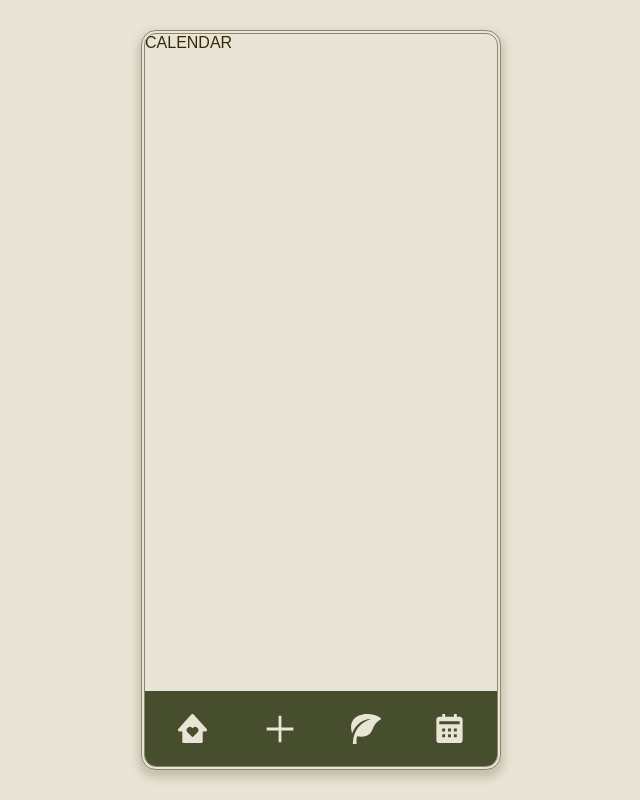
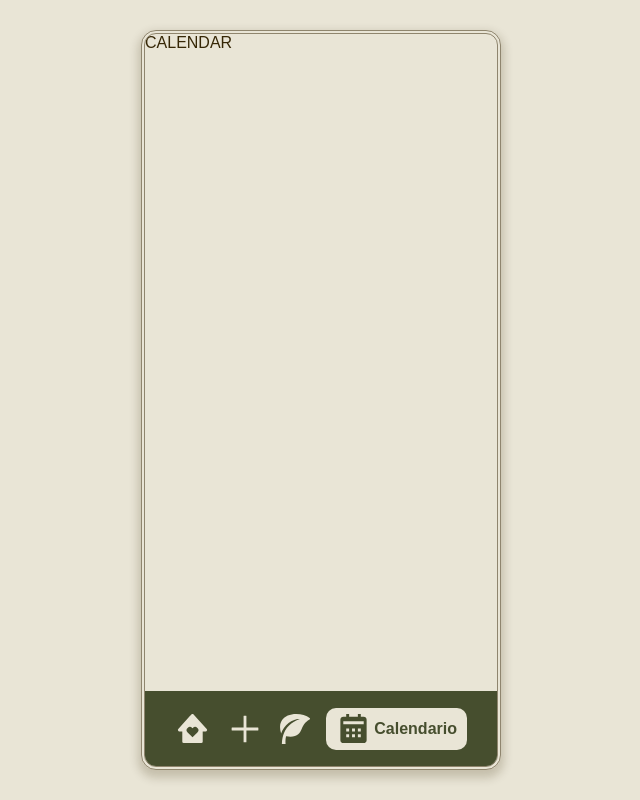
Before and after one commit to pabletefatimarocio/mandragora, a Next.js app: page /calendar in a window 1280 px wide. Shown: the whole page, without its empty margins (319-959 px from the left). Built offline with nearby package versions, Linux system fonts and the light colour scheme; a web font is replaced by a local one.

Commit message:
styles NavBar active links

```diff
--- a/src/components/Navbar.jsx
+++ b/src/components/Navbar.jsx
@@ -1,16 +1,33 @@
+'use client';
+
 import Link from "next/link";
 import styles from "./styles/Navbar.module.css";
 import {BiSolidHomeHeart, BiSolidCalendar} from "react-icons/bi";
 import {ImLeaf} from "react-icons/im";
 import {AiOutlinePlus} from "react-icons/ai";
+import { usePathname } from "next/navigation";
 
 export default function Navbar(){
+    const pathname = usePathname();
+
     return(
         <nav className={styles.nav}>
-            <Link href="/home"><BiSolidHomeHeart fontSize={'35px'}/></Link>
-            <Link href="/add"><AiOutlinePlus fontSize={'38px'}/></Link>
-            <Link href="/plants"><ImLeaf fontSize={'30px'}/></Link>
-            <Link href="/calendar"><BiSolidCalendar fontSize={'35px'}/></Link>
+            <Link href="/home" className={pathname === '/home' ? styles.active : undefined}>
+                <BiSolidHomeHeart fontSize={'35px'} />
+                <span>Home</span>
+            </Link>
+            <Link href="/add" className={pathname === '/add' ? styles.active : undefined}>
+                <AiOutlinePlus fontSize={'38px'} />
+                <span>Agregar</span>
+            </Link>
+            <Link href="/plants" className={pathname === '/plants' ? styles.active : undefined}>
+                <ImLeaf fontSize={'30px'} />
+                <span>Mis plantas</span>
+            </Link>
+            <Link href="/calendar" className={pathname === '/calendar' ? styles.active : undefined}>
+                <BiSolidCalendar fontSize={'35px'} />
+                <span>Calendario</span>
+            </Link>
         </nav>
-    )
+    );
 }
--- a/src/components/styles/Navbar.module.css
+++ b/src/components/styles/Navbar.module.css
@@ -9,5 +9,24 @@
 }
 
 .nav a {
+    height: 42px;
     display: flex;
+    align-items: center;
+    gap: 3px;
 }
+
+.nav span {
+    display: none;
+}
+
+.active {
+    background-color: var(--beige);
+    color: var(--green);
+    border-radius: 10px;
+    padding: 2px 10px ;
+}
+
+.active span {
+    display: block;
+    font-weight: bold;
+}
```
